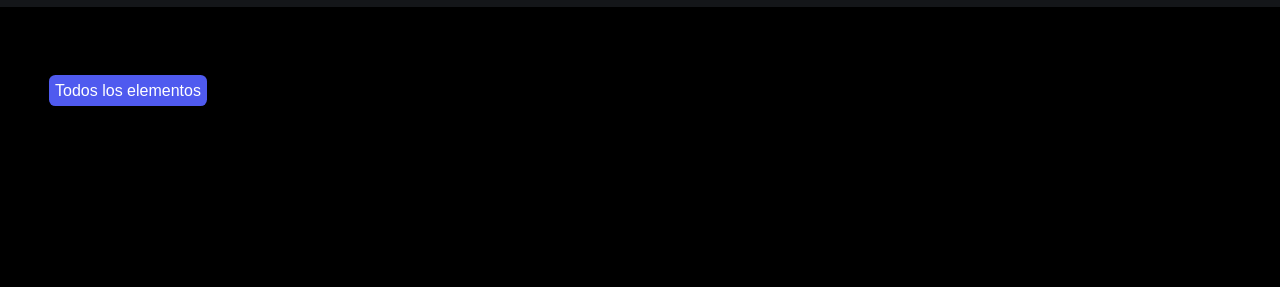
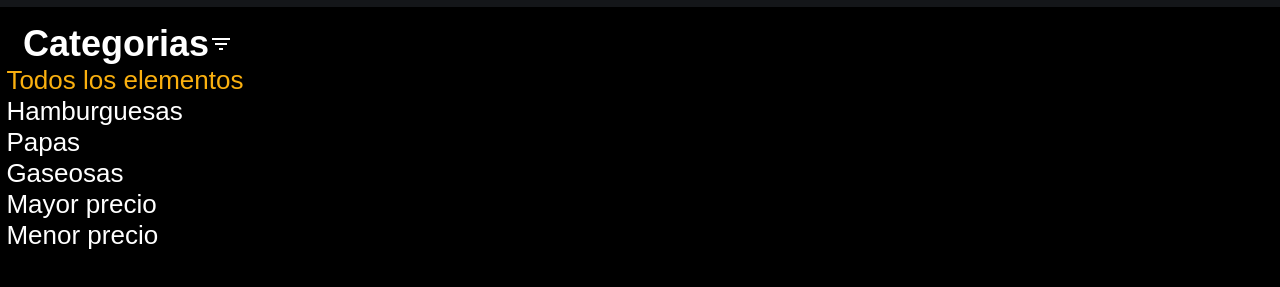
Before and after one commit to jpbiondo/trabajo-practico-integrador-js, a website built with Vite: page index.html in a window 1280 px wide. Both pictures are taken after a click on the item "Todos los elementos". Shown: the part 69-356 px from the top of the page. Built offline with nearby package versions, Linux system fonts and the light colour scheme; some packages are replaced by stand-ins of ours; a web font is replaced by a local one.

Commit message:
Update filter styles

```diff
--- a/style.css
+++ b/style.css
@@ -97,15 +97,10 @@
   grid-template-columns: .2fr .8fr;
 }
 
-.listAside {
-  height: 92vh;
-}
-
 /* ==== STORE ==== */
 
 .store {
   max-height: 92vh;
-  overflow: auto;
   height: 92vh;
   width: 100%;
 }
@@ -173,45 +168,39 @@
 }
 /* ==== LISTASIDE ==== */
 .listAside {
-  display: flex;
-  align-items: center;
-  flex-direction: column;
+  height: 100%;
+  color: #fff;
+  padding: 0rem 0.4rem;
 }
 
 .listAside h2 {
   display: flex;
   margin-top: 2vh;
-  font-size: 3vh;
+  font-size: 4.5vh;
   justify-content: center;
   align-items: center;
 }
 
 .listAside ul {
-  margin-top: 3vh;
   list-style: none;
   display: flex;
   flex-direction: column;
   align-items: flex-start;
   justify-content: space-around;
-  gap: 1vh;
 }
 
 .listAside ul li {
-  font-size: 2vh;
+  font-size: 3.25vh;
   font-weight: 500;
 }
 
 .listAside ul li:hover {
   cursor:pointer;
-  background-color: #4751dd;
-  color: #fff;
+  color: #f6ba38;
 }
 
 .liActive {
-  background-color: #4f5aef;
-  padding: .4rem;
-  border-radius: .4rem;
-  color: white;
+  color: #FAB00F;
 }
 
 
```
